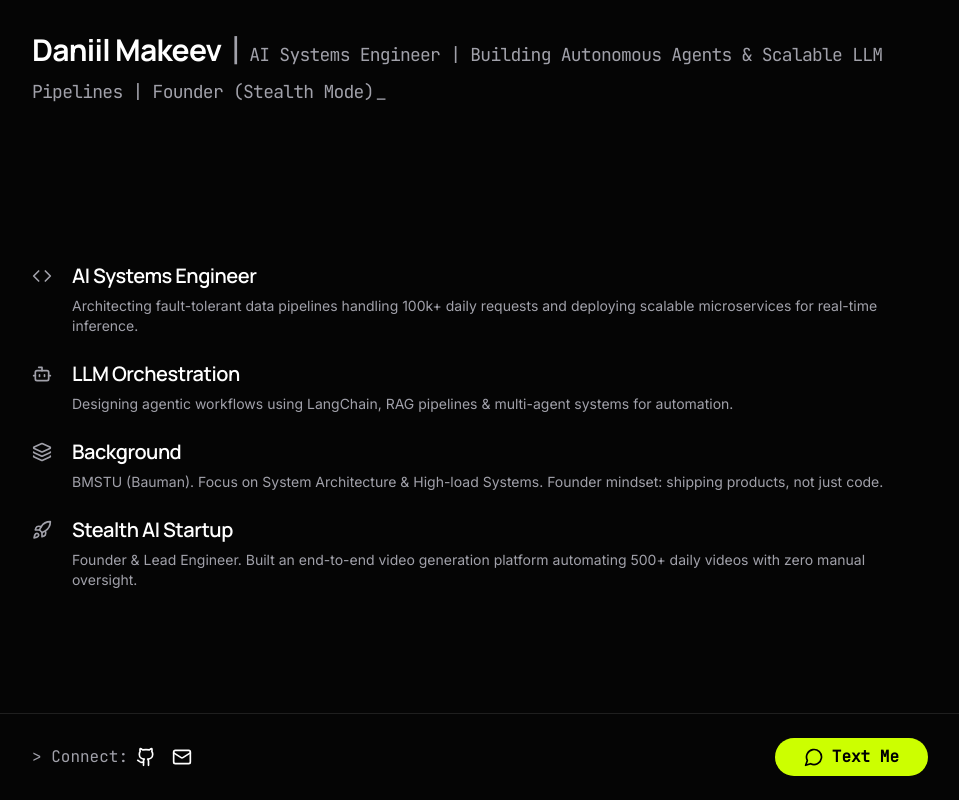
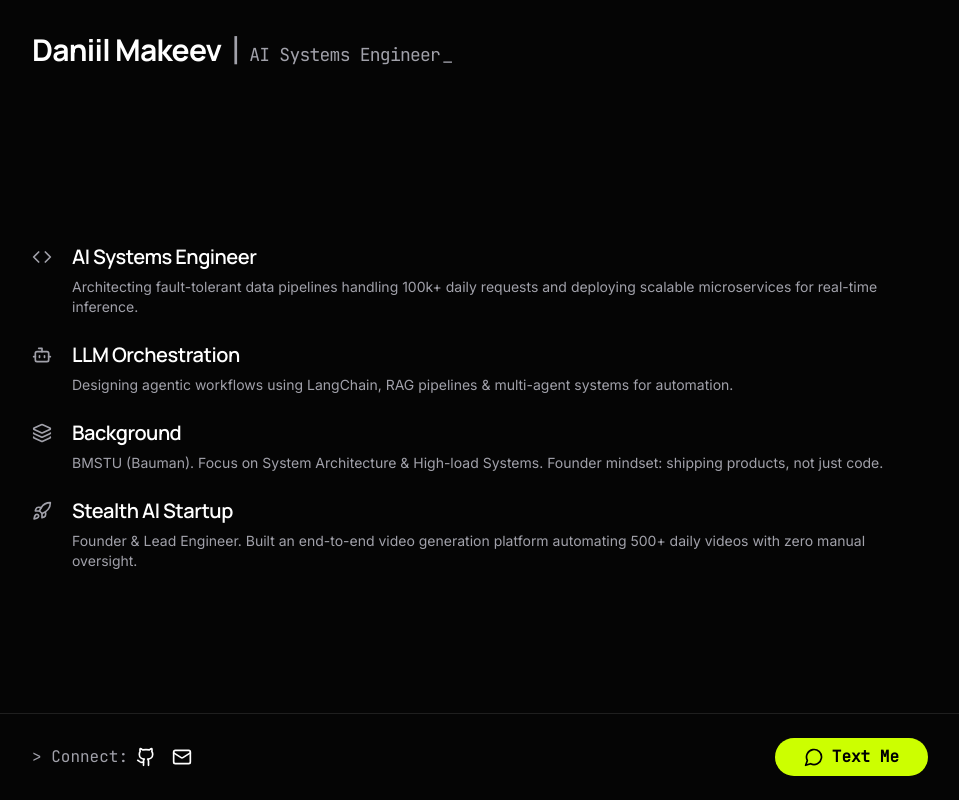
Before and after one commit to wyddy7/landing, a React (Vite) app in the folder website/: page / in a window 1280 px wide. Shown: the whole page, without its empty margins (160-1119 px from the left). Built offline with nearby package versions, Linux system fonts and the light colour scheme.

Commit message:
Refactor portfolio owner details across multiple files to remove redundant information. Update descriptions in LLM_CONTEXT.md, README.md, and llms.txt to focus on current role as AI Systems Engineer. Simplify header in App.tsx for clarity.

```diff
--- a/website/src/App.tsx
+++ b/website/src/App.tsx
@@ -114,7 +114,7 @@ function App(): JSX.Element {
       <header className="px-5 py-8 sm:px-6 sm:py-8 flex-shrink-0">
         <div className="max-w-4xl mx-auto">
           <h1 className="text-2xl sm:text-2xl md:text-3xl font-bold font-heading tracking-tight text-white">
-            <span>Daniil Makeev</span> <span className="font-mono text-[#A1A1AA] font-normal">|</span> <span className="font-mono text-[#A1A1AA] font-normal text-base sm:text-base md:text-lg">AI Systems Engineer | Building Autonomous Agents & Scalable LLM Pipelines | Founder (Stealth Mode)<span className="cursor-blink text-[#A1A1AA]">_</span></span>
+            <span>Daniil Makeev</span> <span className="font-mono text-[#A1A1AA] font-normal">|</span> <span className="font-mono text-[#A1A1AA] font-normal text-base sm:text-base md:text-lg">AI Systems Engineer<span className="cursor-blink text-[#A1A1AA]">_</span></span>
           </h1>
         </div>
       </header>
```
Also changed, not shown: website/public/llms.txt, 2 other files (tests, documents, lock files or other folders).
